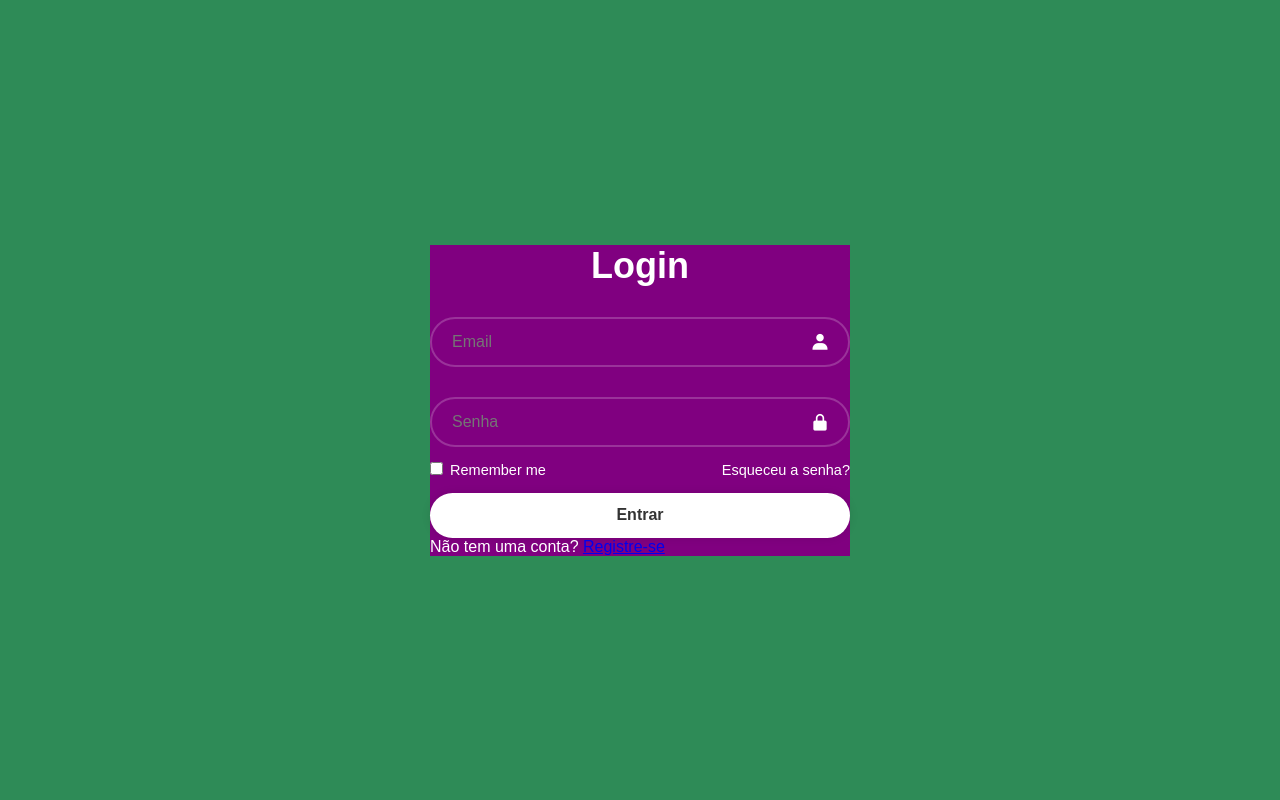
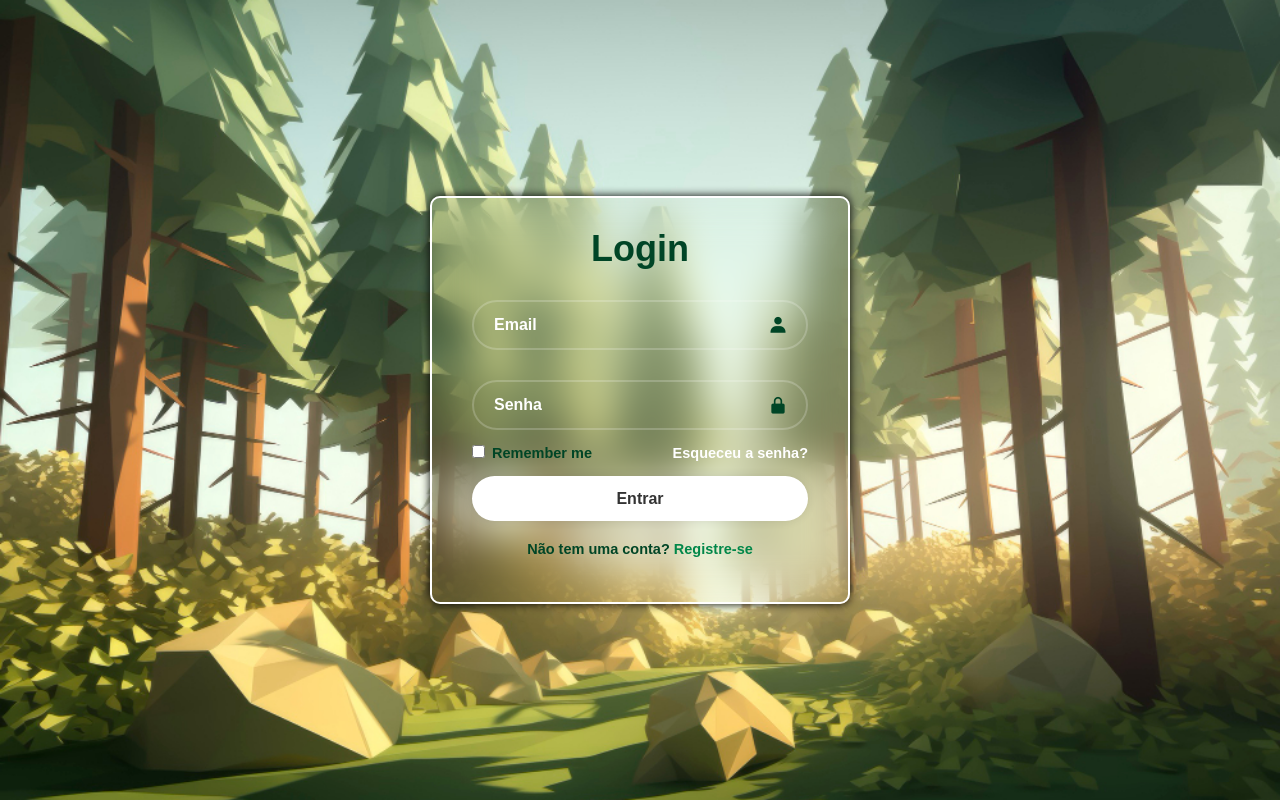
Before and after one commit to oondels/web-app-institutoAeesi, a Flask app: page /login in a window 1280 px wide. Run offline with Flask 3, Linux system fonts and the light colour scheme; some libraries are stand-ins or nearby versions.

Commit message:
Finalização login

```diff
--- a/static/css/login.css
+++ b/static/css/login.css
@@ -10,13 +10,21 @@ body {
     justify-content: center;
     align-items: center;
     min-height: 100vh;
-    background: seagreen;
+    background:url('../bg/bg-login.jpg') no-repeat;
+    background-size: cover;
+    background-position: center;
 }
 
 .wrapper {
     width: 420px;
-    background: purple;
-    color: #fff;
+    background: transparent;
+    backdrop-filter:  blur(20px);
+    box-shadow: 0 0 10px rgba(0, 0, .2);
+    border: 2px solid #fff;
+    color: #004526;
+    border-radius: 10px;
+    padding: 30px 40px;
+    font-weight: 600;
 }
 
 .wrapper h1 {
@@ -40,8 +48,13 @@ body {
     border: 2px solid rgba(255, 255, 255, .2);
     border-radius: 40px;
     font-size: 16px;
+    color: #ffffff;
+    padding: 20px 45px 20px 20px;
+    font-weight: 600;
+}
+
+.input-box input::placeholder {
     color: #fff;
-    padding: 20px 45px 20px 20px;
 }
 
 .input-box i {
@@ -57,6 +70,7 @@ body {
     justify-content: space-between;
     font-size: 14.5px;
     margin: -15px 0 15px;
+    font-weight: 600;
 }
 
 .remember-forgot label input {
@@ -86,3 +100,20 @@ body {
     color: #333;
     font-weight: 600;
 }
+
+.registe-link {
+    font-size: 14.5px;
+    text-align: center;
+    margin: 20px 0 15px;
+    font-weight: 600;
+}
+
+.registe-link p a {
+    color: #018749;
+    text-decoration: none;
+    font-weight: 600;
+}
+
+.registe-link p a:hover {
+    text-decoration: underline;
+}
--- a/templates/login.html
+++ b/templates/login.html
@@ -24,7 +24,7 @@
       </div>
 
       <div class="remember-forgot">
-        <label><input type="checkbox"> Remember me</label>
+        <label><input type="checkbox" id="remember"> Remember me</label>
         <a href="#">Esqueceu a senha?</a>
       </div>
 
@@ -33,7 +33,7 @@
       </div>
 
       <div class="registe-link">
-        <p>Não tem uma conta? <a href="#">Registre-se</a></p>
+        <p>Não tem uma conta? <a href="{{url_for('register')}}">Registre-se</a></p>
       </div>
     </form>
   </div>
```
Also changed, not shown: static/bg/bg-login.jpg (added).
